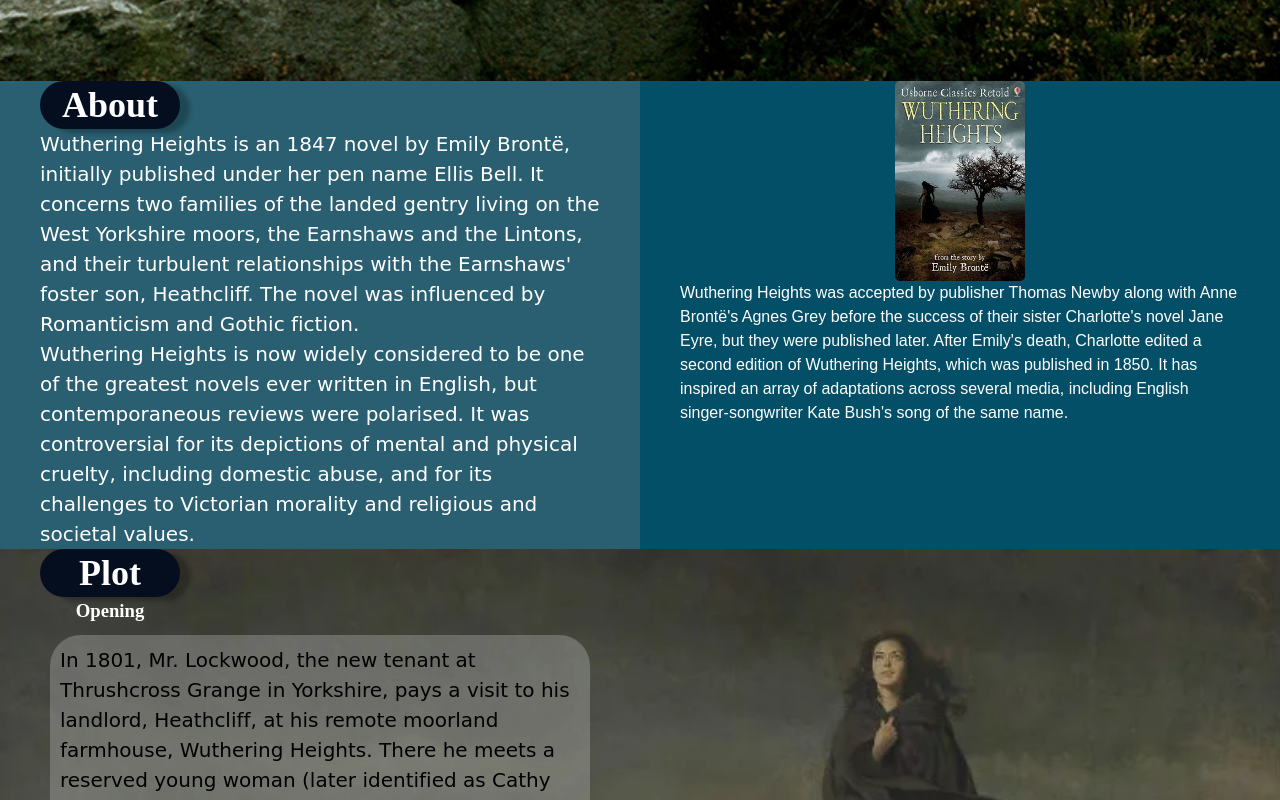
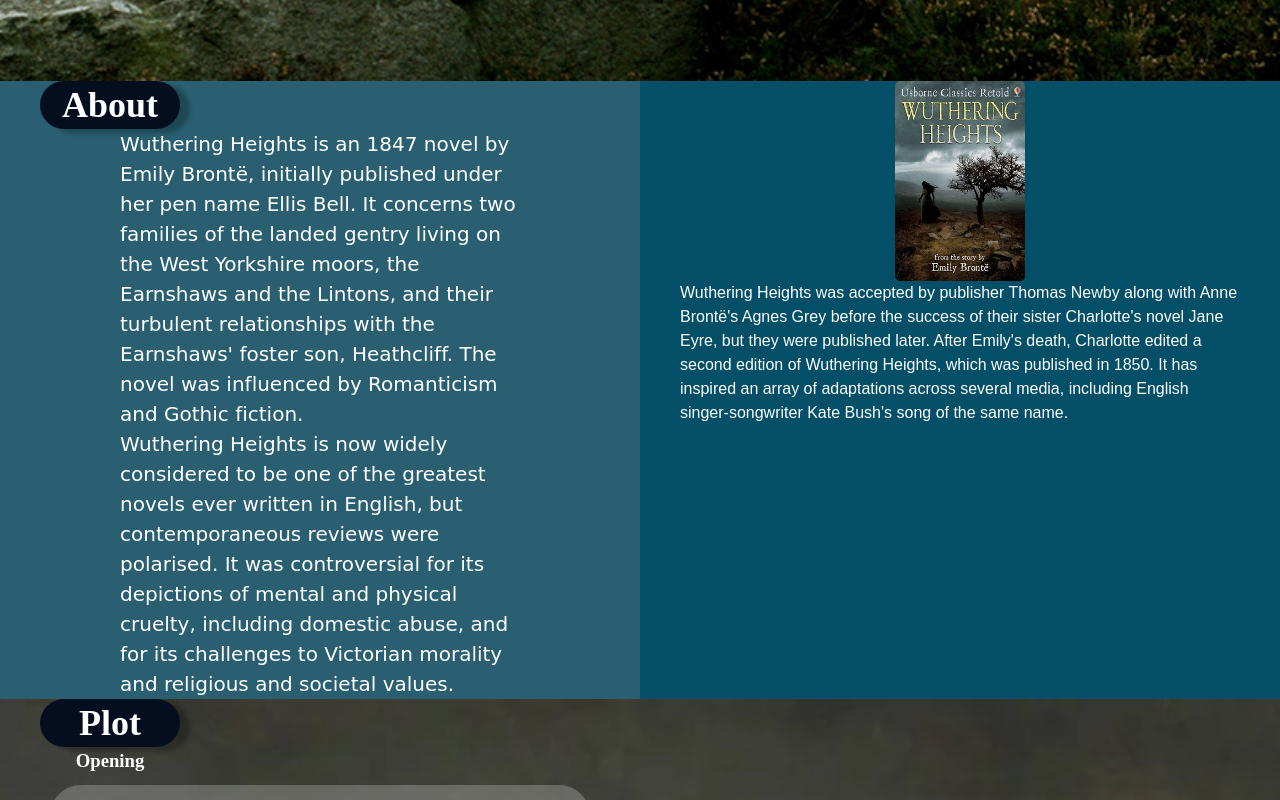
Before and after one commit to jeffrey-agyepong/assignment-1-typography, a website built with Parcel: page index.html in a window 1280 px wide. Shown: the part 780-1580 px from the top of the page. Built offline with nearby package versions, Linux system fonts and the light colour scheme; a web font is replaced by a local one.

Commit message:
Update style.css

```diff
--- a/css/style.css
+++ b/css/style.css
@@ -63,6 +63,7 @@ h3 {
 p {
   font-family: 'Dancing Script', cursive;
   font-size: 20px;
+  padding: 0 80px;
 }
 
 /* Vertical Margin Collapse VMC */
```
